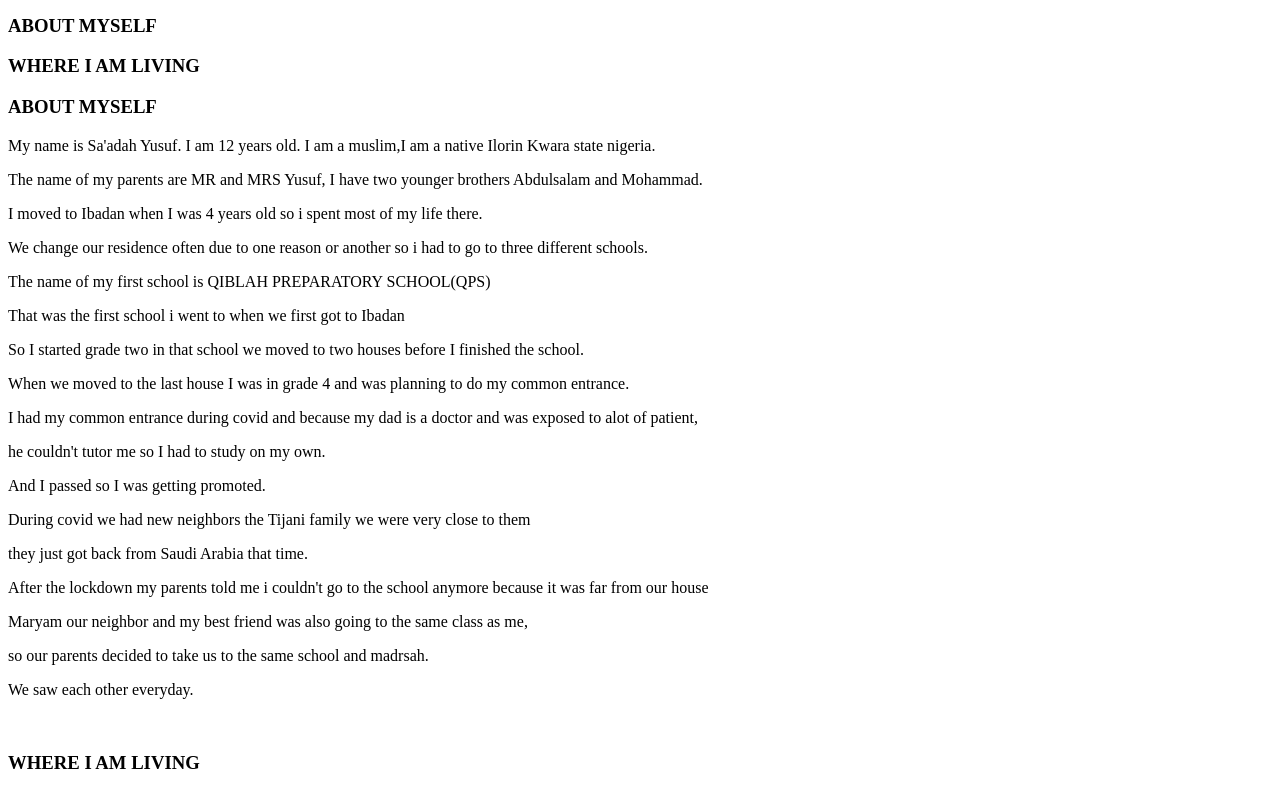
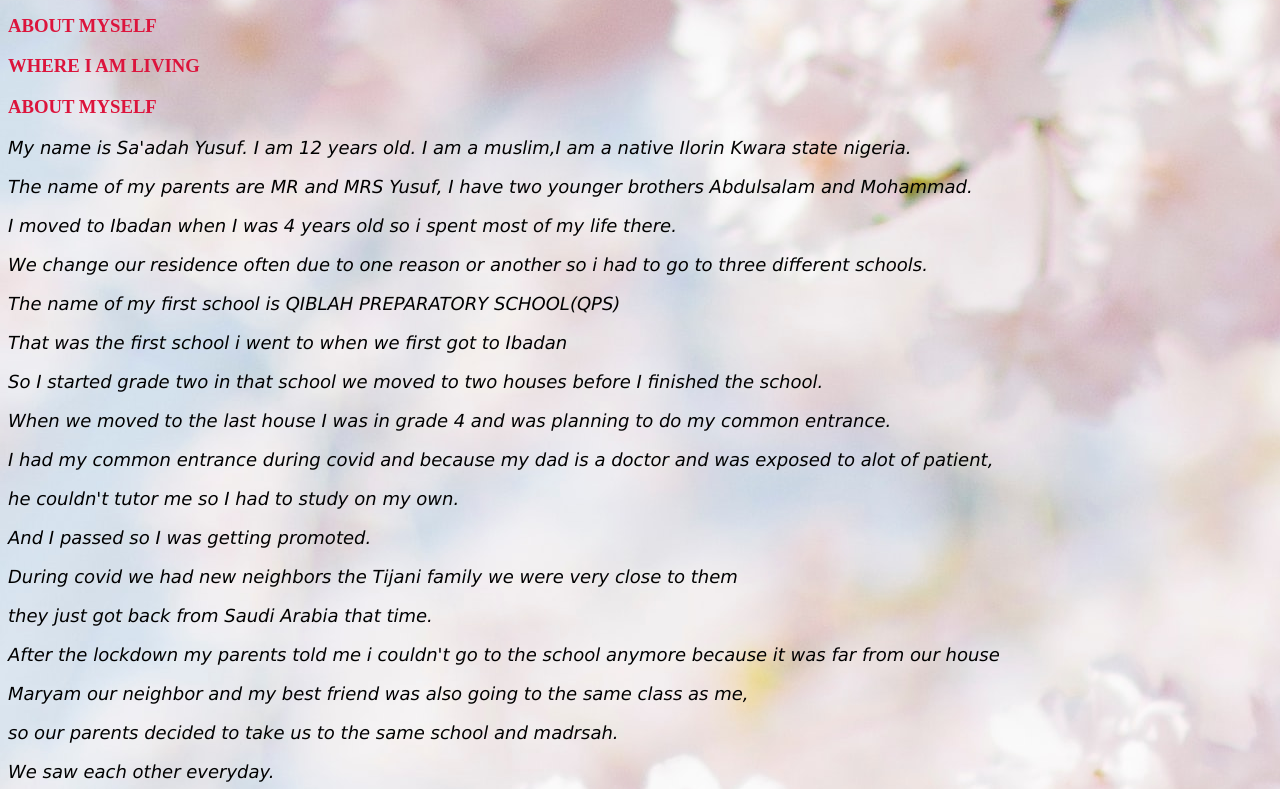
Before and after one commit to OMO-T-1GP1/MYSELF, a plain HTML site: page index.html in a window 1280 px wide. Shown: the part 159-948 px from the top of the page. Drawn offline with Linux system fonts and the light colour scheme.

Commit message:
change link in html

```diff
--- a/index.html
+++ b/index.html
@@ -2,7 +2,7 @@
 <html>
     <head>
         <title>OMO-T-BLOG</title>
-        <link rel="stylesheet" href="/myself.css">
+        <link rel="stylesheet" href="/style.css">
     </head>
     <body>
         <h1>About Myself</h1>
```
